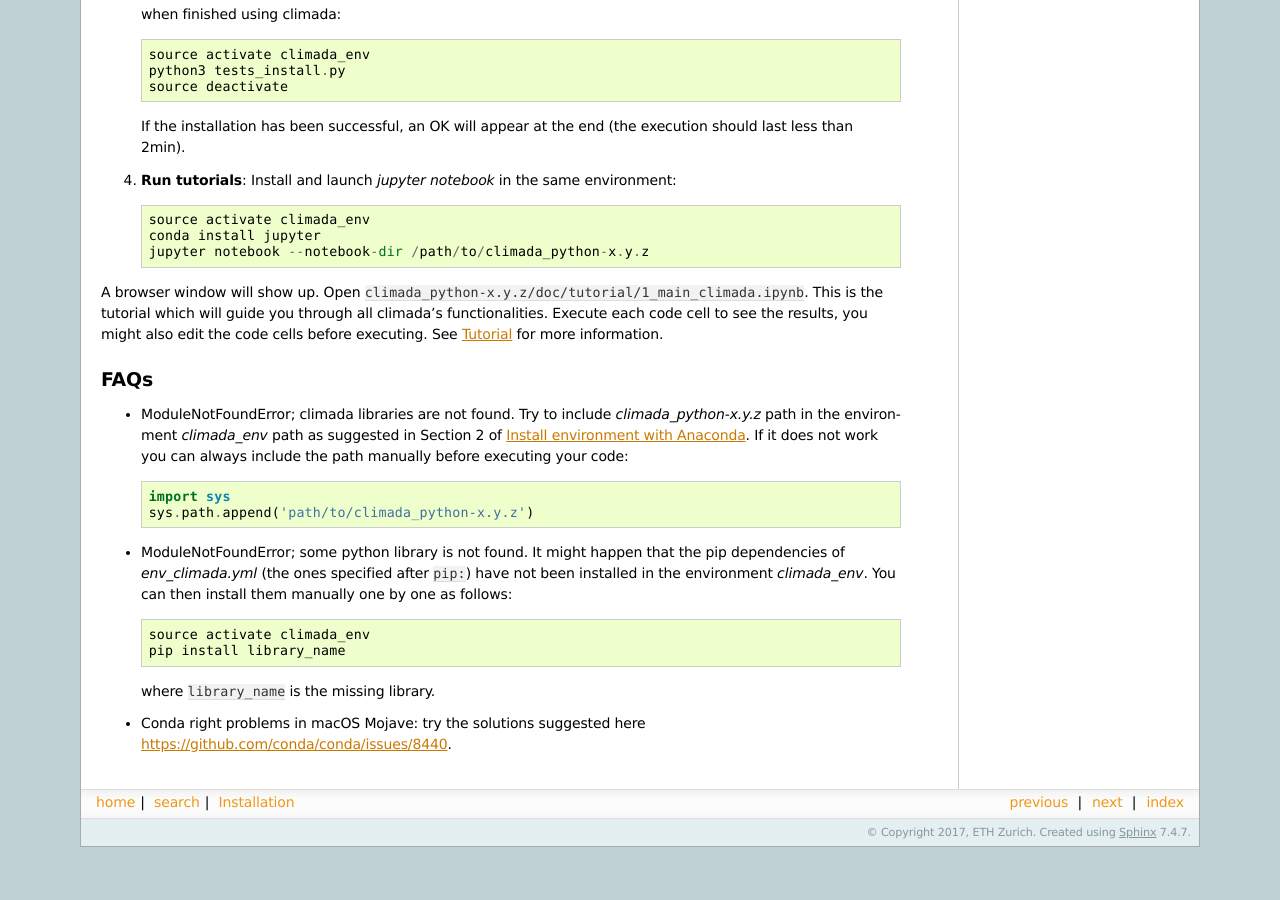
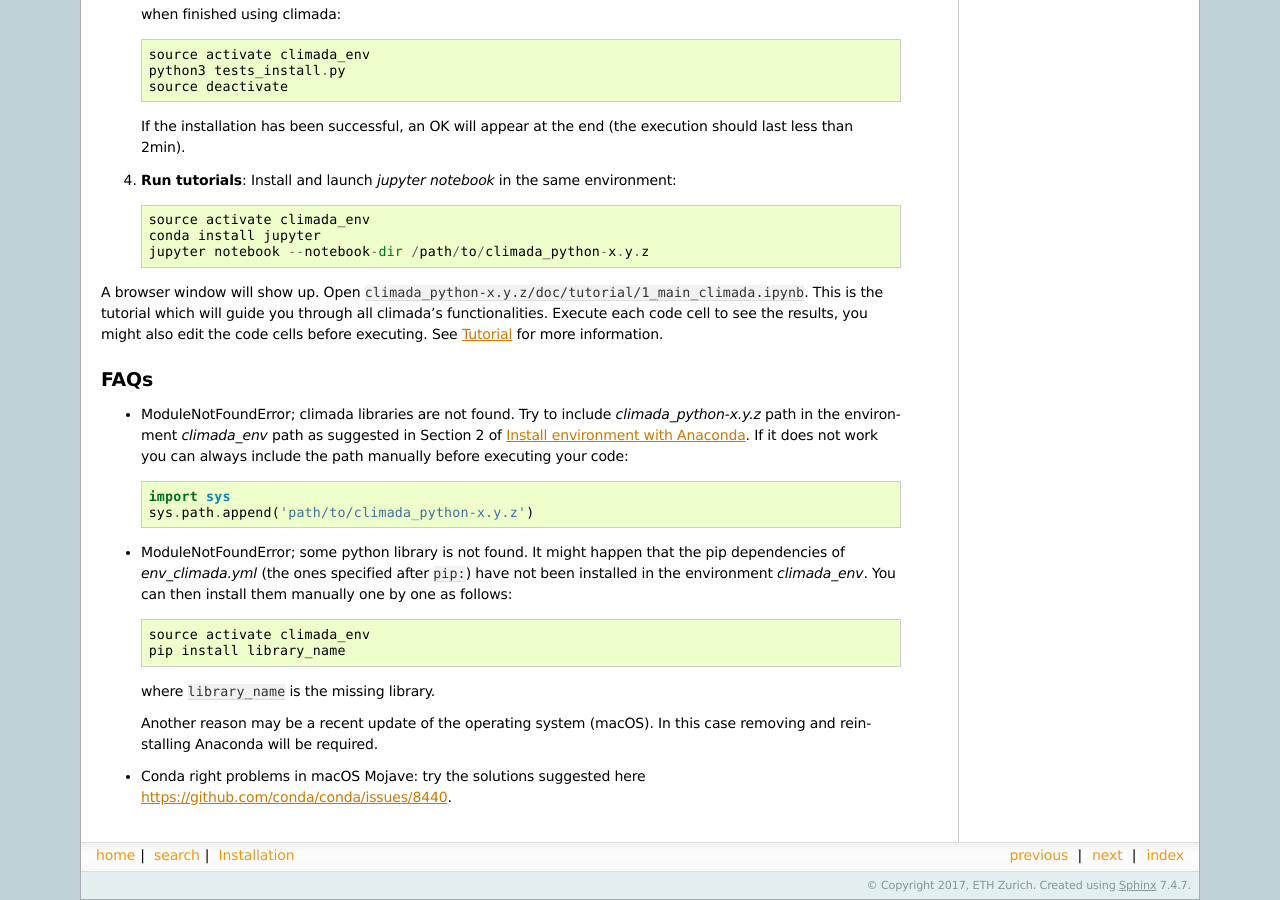
Before and after one commit to olivermarchand/climada_python, a Sphinx documentation site: the page built from doc/guide/install.rst, in a window 1280 px wide and 900 px high, scrolled down 1356 px. Built offline with Sphinx 7.4.7, drawn with Linux system fonts in a browser that asks for light colours; pages that are not in the unit, such as notebooks, are missing from menus; before the commit the page ends 2203 px from its top, so only the background shows below that.

Commit message:
add a hint about osx updates

```diff
--- a/doc/guide/install.rst
+++ b/doc/guide/install.rst
@@ -85,4 +85,7 @@ FAQs
 
   where ``library_name`` is the missing library.
 
+  Another reason may be a recent update of the operating system (macOS).
+  In this case removing and reinstalling Anaconda will be required.
+
 * Conda right problems in macOS Mojave: try the solutions suggested here `https://github.com/conda/conda/issues/8440 <https://github.com/conda/conda/issues/8440>`_.
```
